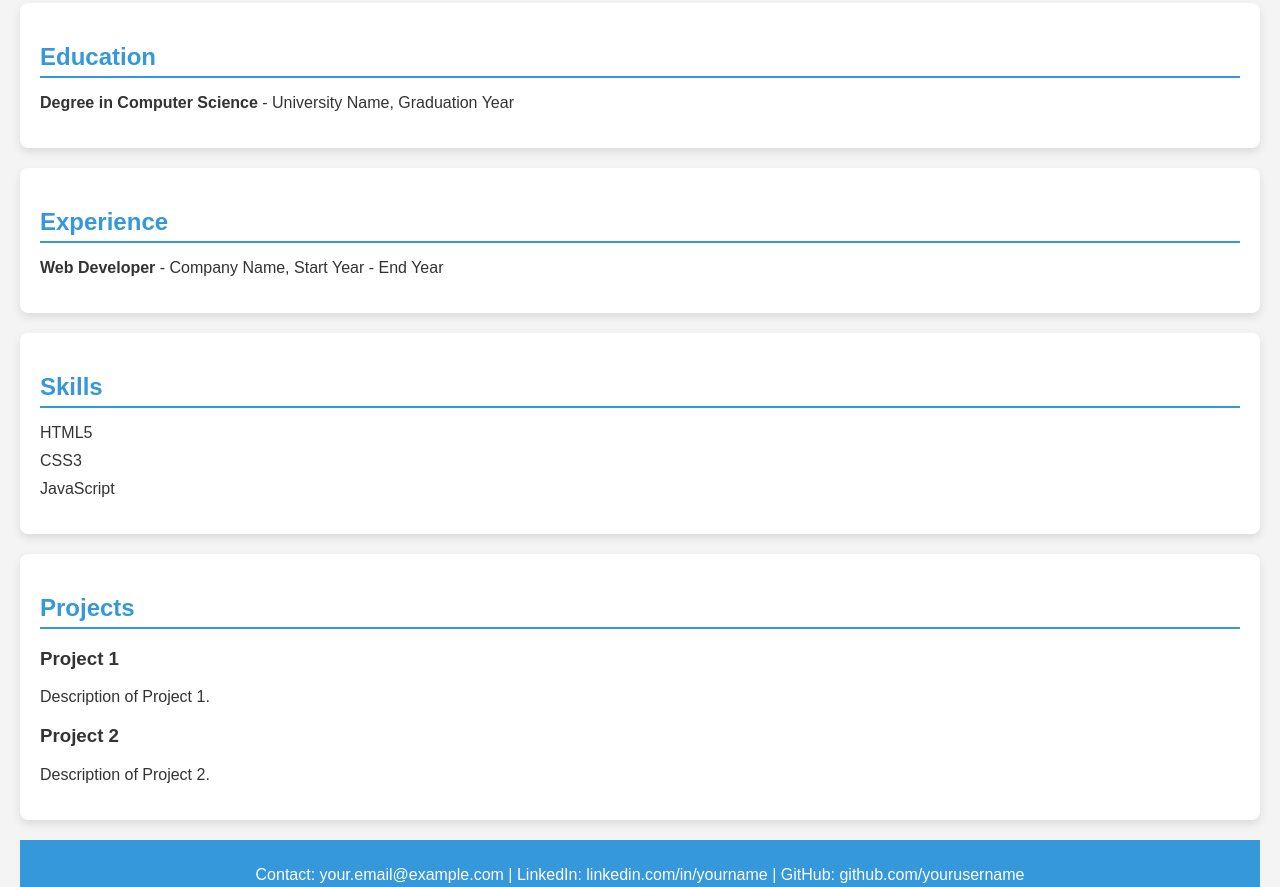
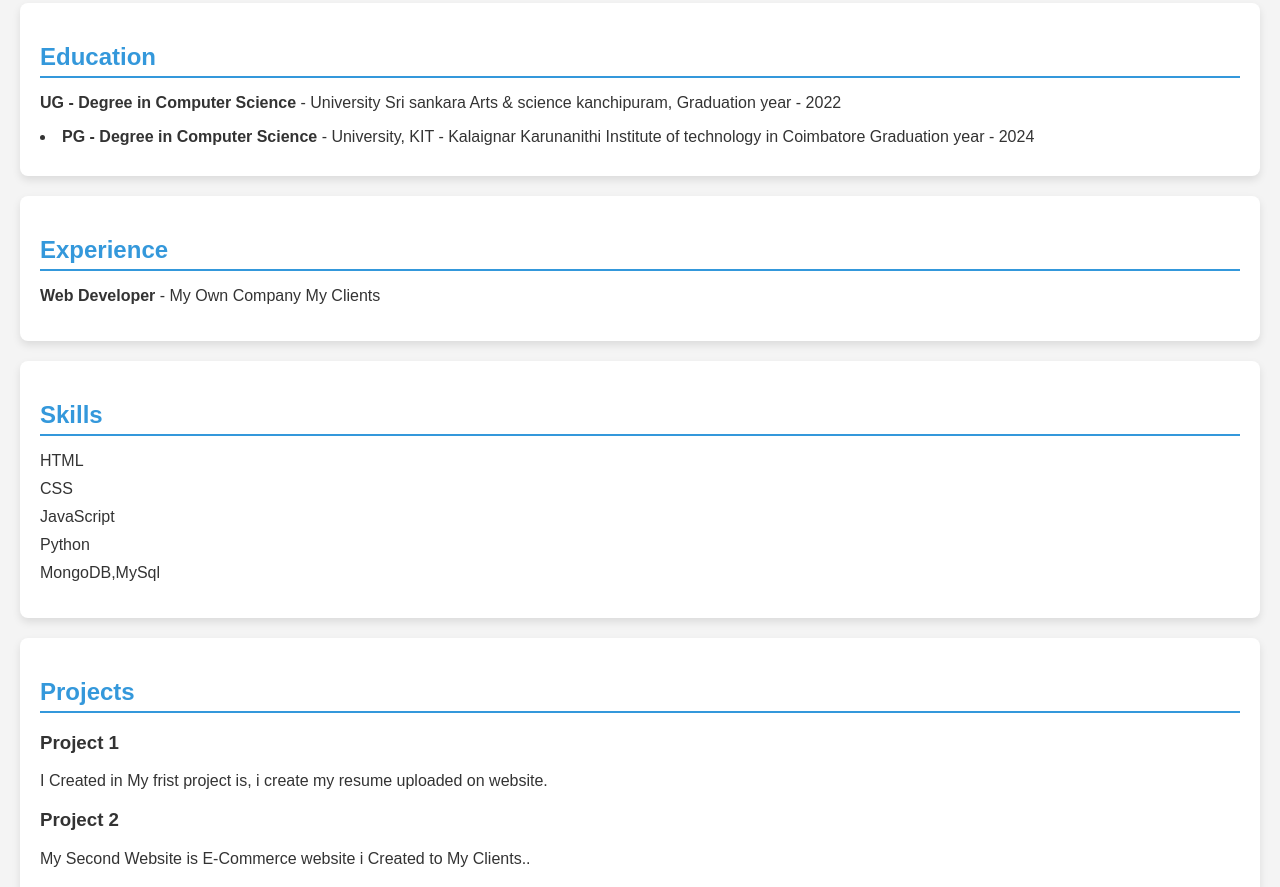
Before and after one commit to santhosh-1212/santhosh-1212.github.io, a plain HTML site: page index.html in a window 1280 px wide. Shown: the part 460-1347 px from the top of the page. Drawn offline with Linux system fonts and the light colour scheme.

Commit message:
Update index.html

```diff
--- a/index.html
+++ b/index.html
@@ -96,14 +96,16 @@
     <section class="education">
         <h2>Education</h2>
         <ul>
-            <li><strong>Degree in Computer Science</strong> - University Name, Graduation Year</li>
+            <li><strong>UG - Degree in Computer Science</strong> - University Sri sankara Arts & science kanchipuram, Graduation year - 2022</li>
         </ul>
+        <li><strong>PG - Degree in Computer Science</strong> - University, KIT - Kalaignar Karunanithi Institute of technology in Coimbatore Graduation year - 2024</li>
+    </ul>
     </section>
 
     <section class="experience">
         <h2>Experience</h2>
         <ul>
-            <li><strong>Web Developer</strong> - Company Name, Start Year - End Year</li>
+            <li><strong>Web Developer</strong> - My Own Company My Clients </li>
             <!-- Add more experience items as needed -->
         </ul>
     </section>
@@ -111,9 +113,11 @@
     <section class="skills">
         <h2>Skills</h2>
         <ul>
-            <li>HTML5</li>
-            <li>CSS3</li>
+            <li>HTML</li>
+            <li>CSS</li>
             <li>JavaScript</li>
+            <li>Python</li>
+            <li>MongoDB,MySql</li>
             <!-- Add more skills as needed -->
         </ul>
     </section>
@@ -122,11 +126,11 @@
         <h2>Projects</h2>
         <div class="project-item">
             <h3>Project 1</h3>
-            <p>Description of Project 1.</p>
+            <p>I Created in My frist project is, i create my resume uploaded on website.</p>
         </div>
         <div class="project-item">
             <h3>Project 2</h3>
-            <p>Description of Project 2.</p>
+            <p>My Second Website is E-Commerce website i Created to My Clients..</p>
         </div>
         <!-- Add more project items as needed -->
     </section>
```
